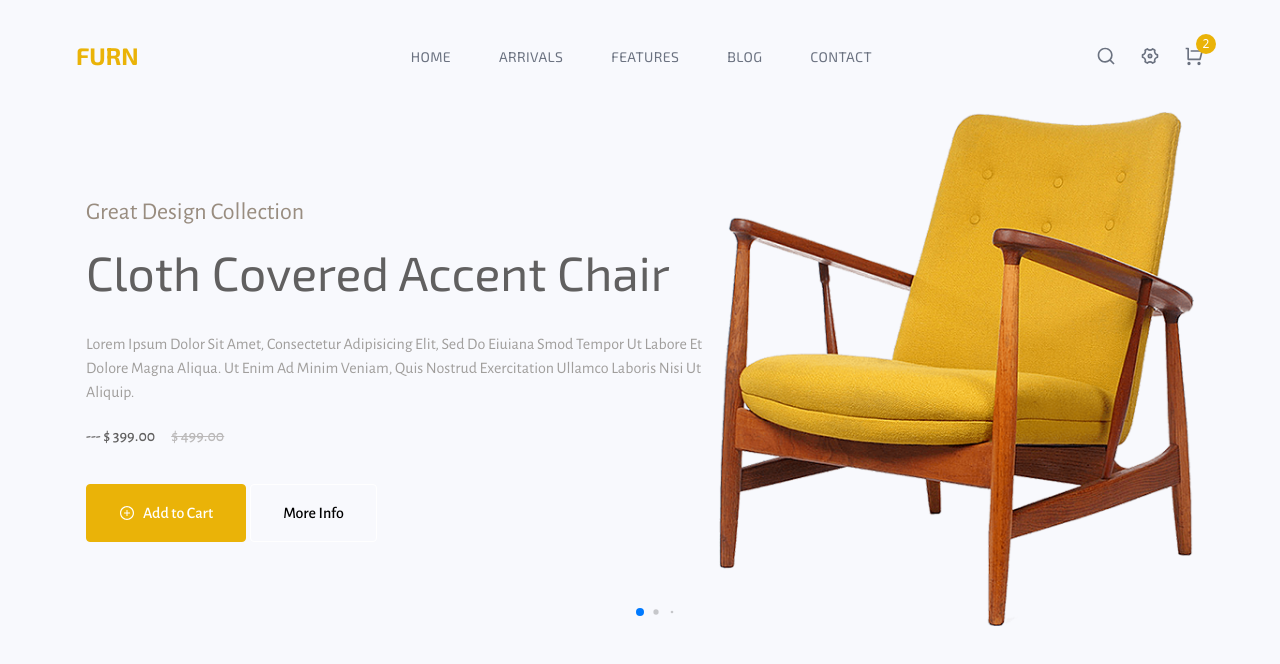
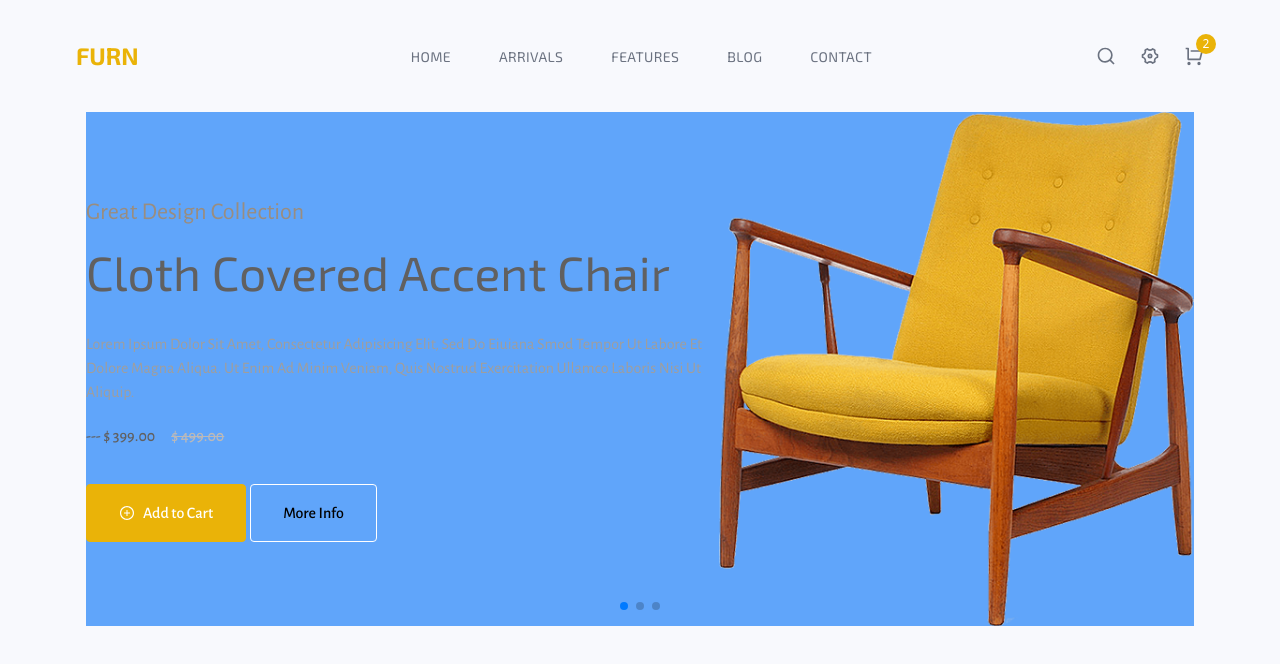
Before and after one commit to Tusar78/Furn, a React (Create React App) app: page / in a window 1280 px wide. Shown: the top 664 px of the page. Built offline with nearby package versions, Linux system fonts and the light colour scheme.

Commit message:
Last update

```diff
--- a/src/Components/Slider/Slider.css
+++ b/src/Components/Slider/Slider.css
@@ -1,6 +1,10 @@
 @tailwind components;
 
 @layer components {
+  .slider__item {
+    @apply bg-blue-400
+  }
+
   .slider__item-wrap {
     @apply flex items-center;
   }
--- a/src/Components/Slider/Slider.jsx
+++ b/src/Components/Slider/Slider.jsx
@@ -3,24 +3,29 @@ import { images } from "../../Constant";
 import { AiOutlinePlusCircle } from "react-icons/ai";
 import { Swiper, SwiperSlide } from "swiper/react";
 
-// import required modules
-import { Pagination } from "swiper";
+
 
 // Import Swiper styles
 import "swiper/css";
+import "swiper/css/effect-fade";
 import "swiper/css/pagination";
 
 // Import Own Style
 import './Slider.css'
 
+// import required modules
+import { EffectFade, Pagination } from "swiper";
+
 const Slider = () => {
   return (
     <div className="hero__slider">
       <Swiper
+        spaceBetween={30}
+        effect={"fade"}
         pagination={{
-          dynamicBullets: true,
+          clickable: true,
         }}
-        modules={[Pagination]}
+        modules={[EffectFade, Pagination]}
         className="mySwiper slider__list"
       >
         <SwiperSlide className="slider__item">
@@ -84,7 +89,7 @@ const Slider = () => {
             </div>
             <div className="slider__wrap-image">
               <img
-                src={images.slider01}
+                src={images.slider02}
                 alt="Slider Img"
                 className="slider__img"
               />
@@ -118,7 +123,7 @@ const Slider = () => {
             </div>
             <div className="slider__wrap-image">
               <img
-                src={images.slider01}
+                src={images.slider03}
                 alt="Slider Img"
                 className="slider__img"
               />
```
